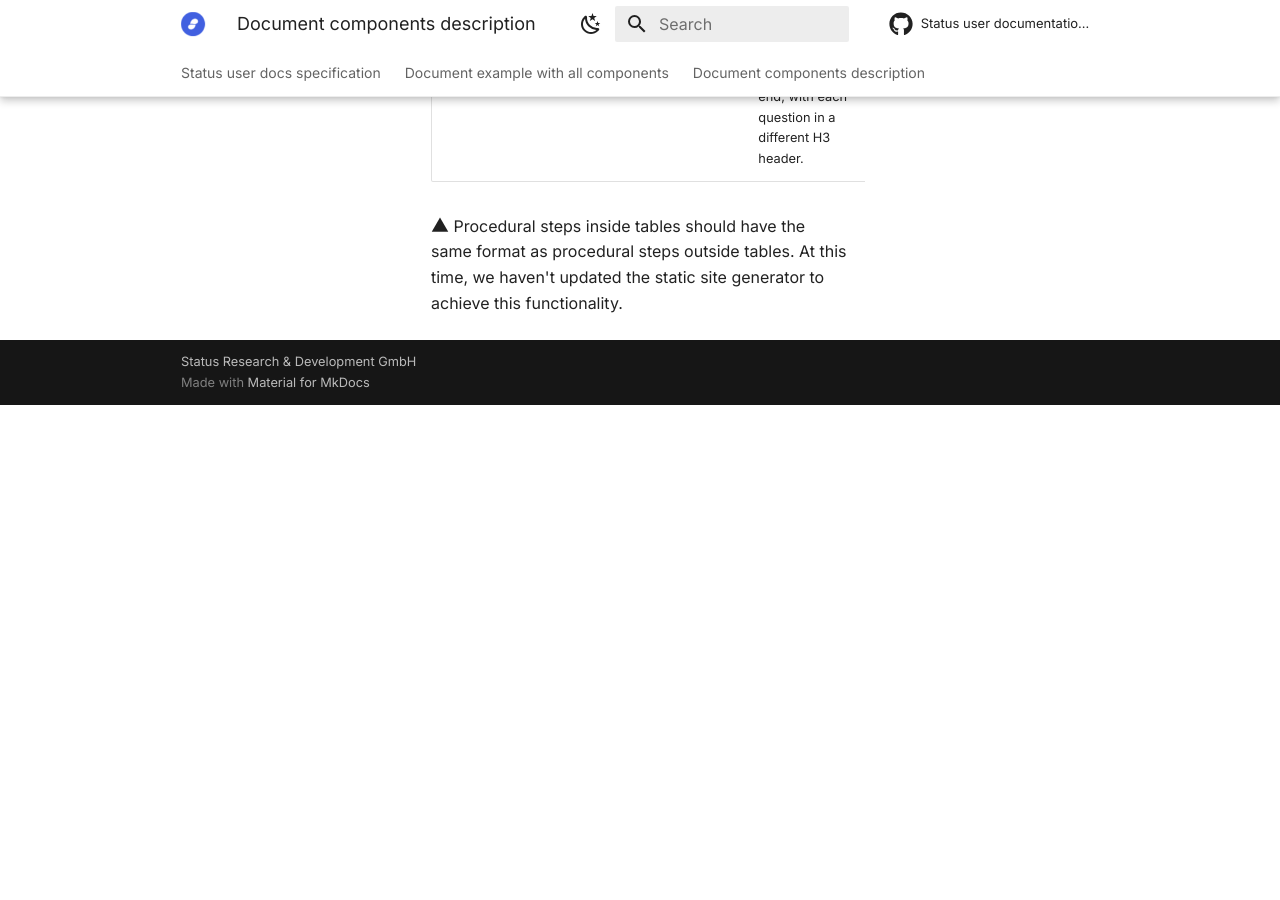
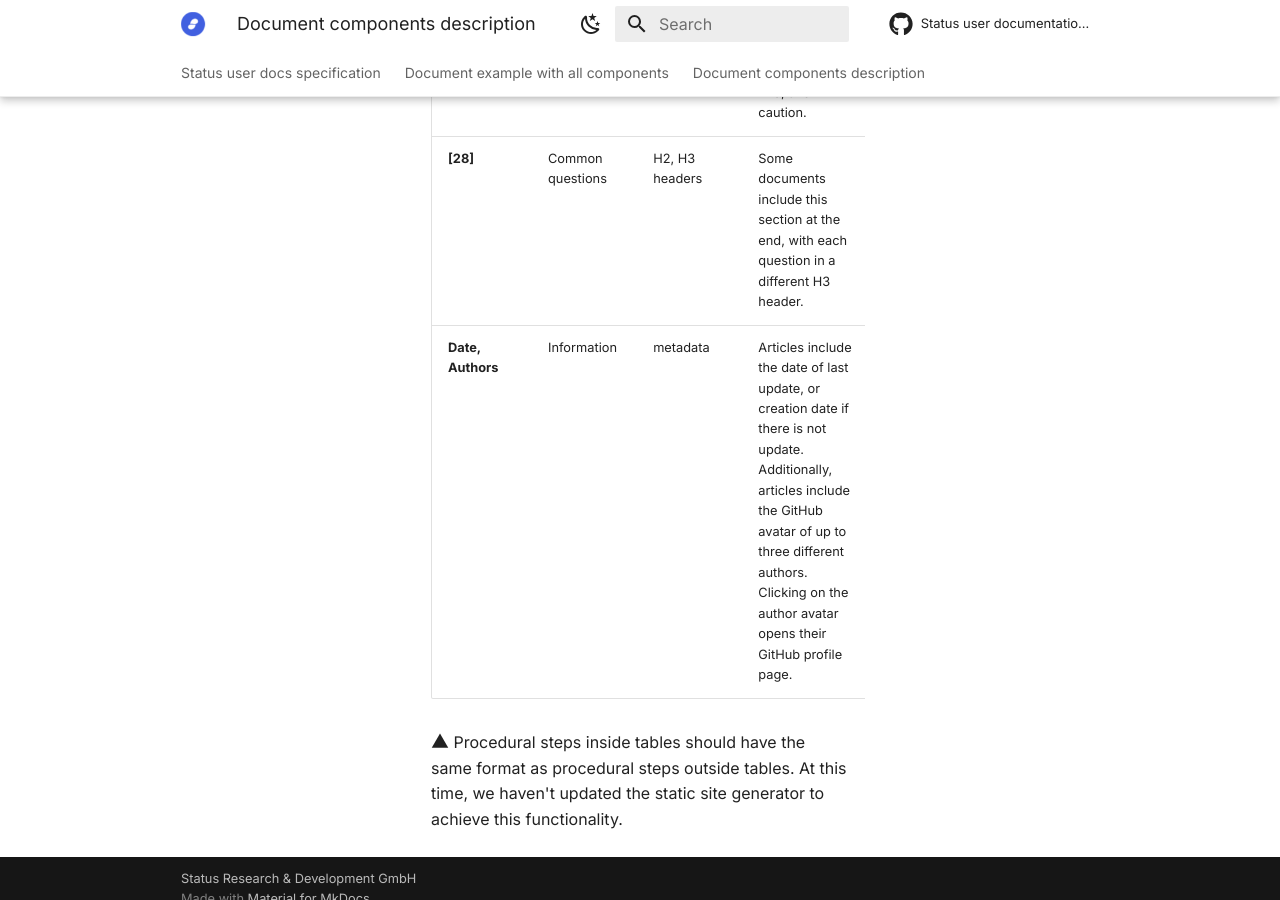
Before and after one commit to jorge-campo/Status-User-Documentation-and-Information-Architecture, an MkDocs documentation site: the page built from docs/document-components-description.md, in a window 1280 px wide and 900 px high, scrolled down 5867 px. Built offline with MkDocs 1.6.1 and Material for MkDocs 9.7.7, drawn with Linux system fonts in a browser that asks for light colours; comment, search, counter and statistics services are not loaded; before the commit the page ends 6272 px from its top, so only the background shows below that; some of the changed text lies outside the part shown.

Commit message:
add date and doc authors info -- clarify tables entry

```diff
--- a/docs/document-components-description.md
+++ b/docs/document-components-description.md
@@ -18,13 +18,13 @@ Here is a description of the document components in [this example file](./docume
 | **[12]** | Tabs | tabs | Tabs group information for a particular Status app platform o screen. |
 | **[13]** | Interactive UI elements | UI label | Inside procedural steps, elements the user can click or tap use an icon first (if any) and the label name in bold typeface. |
 | **[14]** | Second-level bullet lists | list | For steps with multiple options, options are grouped in a second-level bullet lists. This element is rarely used and not recommended. |
-| **[15]**  | Procedural steps | numbered list | Procedures with steps (not tasks) the user should complete in a particular order use numbered lists. The number of steps is limited to six or seven per procedure. |
-| **[16]**  | Screenshot | image | Screeshosts guide users to the proper screen, discribe UI elements or UI interactions requiring multiple steps. |
+| **[15]** | Procedural steps | numbered list | Procedures with steps (not tasks) the user should complete in a particular order use numbered lists. The number of steps is limited to six or seven per procedure. |
+| **[16]** | Screenshot | image | Screeshosts guide users to the proper screen, discribe UI elements or UI interactions requiring multiple steps. |
 | **[17]** | Internal admonition | admonition | When using a tabbed interface, this admonition is visible only selecting one of the tabs. This helps to clarify information for a particular tab only. |
 | **[18]**  | Tip admonition | admonition | There are three types of admonitions, in order of importance: tip, info, and caution. |
-| **[19]** : | Substeps | H3 header | For procedural steps with more than 6-7 steps, we split the procedrue into subprocedures. H3 is the minimum header level on our docs. Level-three headers don't appear in the right-hand table of contents. |
+| **[19]** | Substeps | H3 header | For procedural steps with more than 6-7 steps, we split the procedrue into subprocedures. H3 is the minimum header level on our docs. Level-three headers don't appear in the right-hand table of contents. |
 | **[20]** | Procedural steps in a table | numbered list | Some proceral steps go inside tables. :material-triangle: |
-| **[21]** | Table | table | Table. |
+| **[21]** | Table | table | Any topic (procedure, concept, or reference) can include a table to summarize different information. |
 | **[22]** | Legend | text | A short legend explaining the numbers or figures on the table. |
 | **[23]**  | Internal link | A link to anohter part of the same document. Procedural steps may include internal links but never include external links. |
 | **[24]**  | Admonition | admonition | In procedures, admonition go after the procedure or screenshot (if any). |
@@ -32,5 +32,6 @@ Here is a description of the document components in [this example file](./docume
 | **[26]**  | Check-boxes | checkbox | Procedures with more or less complex tasks (not steps) the user must complete, not necessarily in an orderly fashion. |
 | **[27]** | Caution admonition | admonition | There are three types of admonitions, in order of importance: tip, info, and caution. |
 | **[28]** | Common questions | H2, H3 headers | Some documents include this section at the end, with each question in a different H3 header. |
+| **Date, Authors** | Information | metadata | Articles include the date of last update, or creation date if there is not update. Additionally, articles include the GitHub avatar of up to three different authors. Clicking on the author avatar opens their GitHub profile page. |
 
 :material-triangle: Procedural steps inside tables should have the same format as procedural steps outside tables. At this time, we haven't updated the static site generator to achieve this functionality.
```
